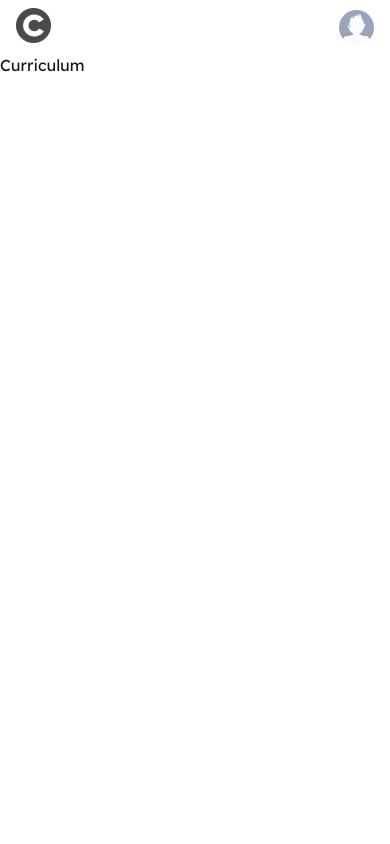
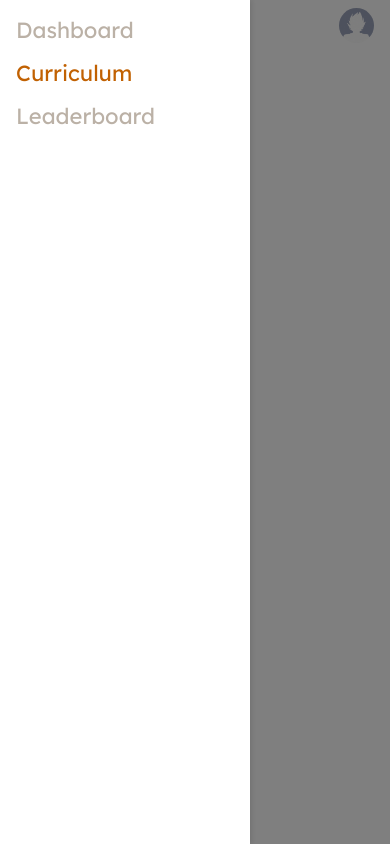
Before and after one commit to Areeb-Ashraf/Accessibility-Course, a Next.js app in the folder accessibility-course/: page /curriculum in a window 390 px wide. Both pictures are taken after a click on the element 33 px from the left and 27 px from the top of the page. Built offline with nearby package versions, Linux system fonts and the light colour scheme.

Commit message:
Responsive Navbar

```diff
--- a/accessibility-course/src/app/components/navbar.tsx
+++ b/accessibility-course/src/app/components/navbar.tsx
@@ -1,15 +1,24 @@
-import React from 'react'
+import React, { useState } from 'react';
 import Link from 'next/link';
-import '../styles/navbar.css'
 import Image from "next/image";
 import { usePathname } from 'next/navigation';
+import '../styles/navbar.css';
 
 export default function Navbar() {
-    const pathname = usePathname(); // Get the current route
+    const pathname = usePathname();
+    const [sidebarOpen, setSidebarOpen] = useState(false);
+
+    const toggleSidebar = () => {
+        setSidebarOpen(!sidebarOpen);
+    };
+
+    const closeSidebar = () => {
+        setSidebarOpen(false);
+    };
+
     return (
         <>
             <nav className="navbar-container">
-
                 <div className="navbar-logo">
                     <Image
                         aria-hidden
@@ -20,34 +29,55 @@ export default function Navbar() {
                     />
                 </div>
 
-            <div className="navbar-links-container">
-                <Link className={`navbar-link ${pathname === '/dashboard' ? 'active' : ''}`} href="/dashboard">
+                {/* Menu Button for Mobile */}
+                <div className="menu-icon" onClick={toggleSidebar}>
                     <Image
                         aria-hidden
-                        src='/navDashboard.svg'
-                        alt='navDashboard'
+                        src="/menu-icon.svg" // Add a menu icon image
+                        alt="Menu"
+                        width={24}
+                        height={24}
+                    />
+                </div>
+
+                {/* Desktop Navbar Links */}
+                <div className="navbar-links-container">
+                    <Link
+                        className={`navbar-link ${pathname === '/dashboard' ? 'active' : ''}`}
+                        href="/dashboard"
+                    >
+                        <Image
+                            aria-hidden
+                            src="/navDashboard.svg"
+                            alt="navDashboard"
                             width={11}
                             height={14}
                             className="navbar-icon"
                         />
                         Dashboard
                     </Link>
-                <Link className={`navbar-link ${pathname === '/curriculum' ? 'active' : ''}`} href="/curriculum">
+                    <Link
+                        className={`navbar-link ${pathname === '/curriculum' ? 'active' : ''}`}
+                        href="/curriculum"
+                    >
                         <Image
                             aria-hidden
-                        src='/navCurriculum.svg'
-                        alt='navCurriculum'
+                            src="/navCurriculum.svg"
+                            alt="navCurriculum"
                             width={11}
                             height={14}
                             className="navbar-icon"
                         />
                         Curriculum
                     </Link>
-                <Link className={`navbar-link ${pathname === '/leaderboard' ? 'active' : ''}`} href="/leaderboard">
+                    <Link
+                        className={`navbar-link ${pathname === '/leaderboard' ? 'active' : ''}`}
+                        href="/leaderboard"
+                    >
                         <Image
                             aria-hidden
-                        src='/navLeaderboard.svg'
-                        alt='navLeaderboard'
+                            src="/navLeaderboard.svg"
+                            alt="navLeaderboard"
                             width={11}
                             height={14}
                             className="navbar-icon"
@@ -66,6 +96,36 @@ export default function Navbar() {
                     />
                 </div>
             </nav>
+
+            {/* Sidebar */}
+            <div className={`sidebar ${sidebarOpen ? 'open' : ''}`}>
+                <div className="sidebar-links">
+                    <Link
+                        className={`sidebar-link ${pathname === '/dashboard' ? 'active' : ''}`}
+                        href="/dashboard"
+                        onClick={closeSidebar}
+                    >
+                        Dashboard
+                    </Link>
+                    <Link
+                        className={`sidebar-link ${pathname === '/curriculum' ? 'active' : ''}`}
+                        href="/curriculum"
+                        onClick={closeSidebar}
+                    >
+                        Curriculum
+                    </Link>
+                    <Link
+                        className={`sidebar-link ${pathname === '/leaderboard' ? 'active' : ''}`}
+                        href="/leaderboard"
+                        onClick={closeSidebar}
+                    >
+                        Leaderboard
+                    </Link>
+                </div>
+            </div>
+
+            {/* Overlay to close the sidebar */}
+            {sidebarOpen && <div className="overlay" onClick={closeSidebar}></div>}
         </>
-  )
+    );
 }
--- a/accessibility-course/src/app/styles/navbar.css
+++ b/accessibility-course/src/app/styles/navbar.css
@@ -61,8 +61,72 @@
     cursor: pointer;
 }
 
-@media screen and (max-width: 1050px){
-    .navbar-links-container{
+
+.menu-icon {
+    display: none;
+    cursor: pointer;
+    margin-right: auto;
+}
+
+/* Sidebar */
+.sidebar {
+    position: fixed;
+    top: 0;
+    left: -250px;
+    width: 250px;
+    height: 100%;
+    background-color: #fff;
+    box-shadow: 2px 0 5px rgba(0, 0, 0, 0.1);
+    overflow-y: auto;
+    transition: transform 0.3s ease-in-out;
+    z-index: 1000;
+}
+
+.sidebar.open {
+    transform: translateX(250px);
+}
+
+.sidebar-links {
+    display: flex;
+    flex-direction: column;
+    gap: 15px;
+    padding: 1rem;
+}
+
+.sidebar-link {
+    font-size: 22px;
+    color: #BBB1A6;
+    text-decoration: none;
+    transition: all 0.3s ease;
+}
+
+.sidebar-link:hover,
+.sidebar-link.active {
+    color: #C16102;
+}
+
+/* Overlay */
+.overlay {
+    position: fixed;
+    top: 0;
+    left: 0;
+    width: 100%;
+    height: 100%;
+    background-color: rgba(0, 0, 0, 0.5);
+    z-index: 999;
+}
+
+/* Responsive Design */
+@media (max-width: 768px) {
+    .navbar-links-container {
+        display: none;
+    }
+
+    .menu-icon {
+        display: block;
+    }
+
+    .navbar-logo{
         display: none;
     }
 }
```
Also changed, not shown: accessibility-course/public/menu-icon.svg (added). Lines whose indentation alone changed are shown as unchanged.
